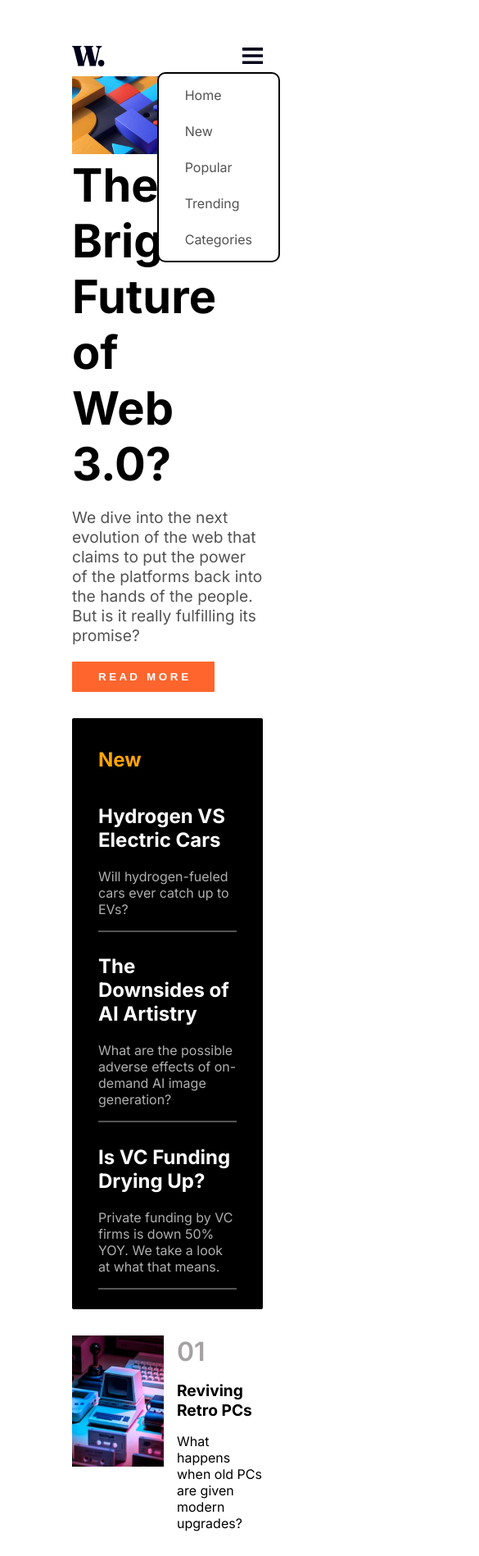
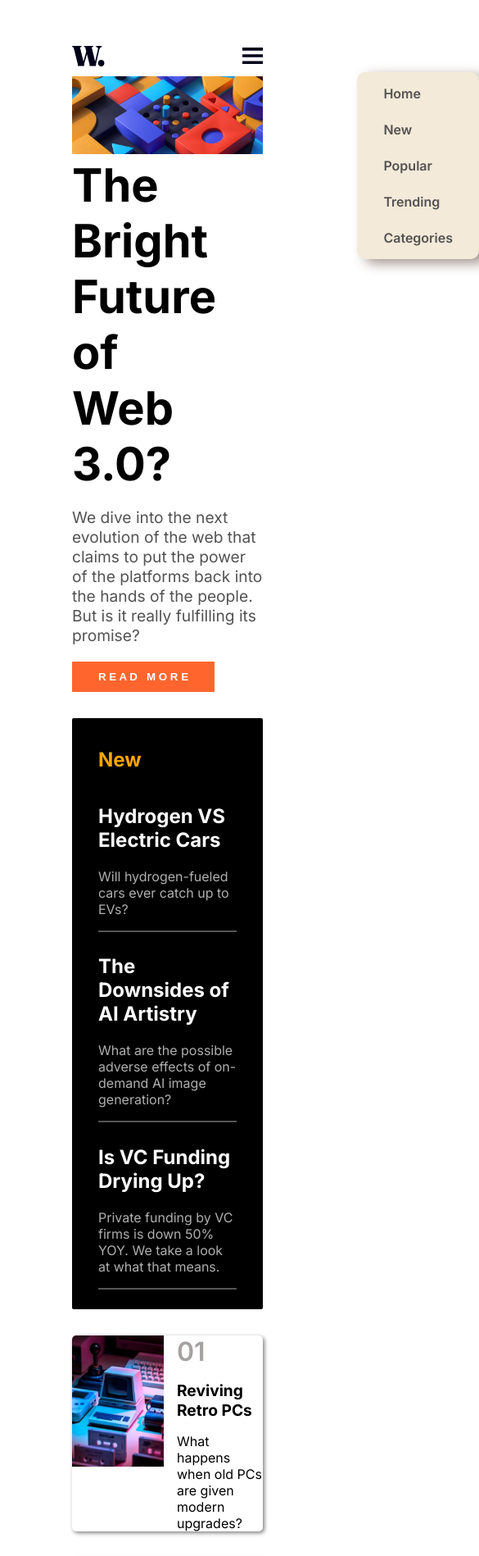
Before and after one commit to varunjvk/NewHomePage, a React (Vite) app in the folder my-app/: page / in a window 390 px wide. Shown: the top 1898 px of the page at 82% size, 585 px wide, since content can reach past the window. Built offline with nearby package versions, Linux system fonts and the light colour scheme.

Commit message:
Final Commit

```diff
--- a/my-app/src/Components/Cards/Cards.css
+++ b/my-app/src/Components/Cards/Cards.css
@@ -3,11 +3,16 @@
     margin-top: 2rem;
     justify-content: space-between;
     gap: 2rem;
+
 }
 
 .card{
     display: flex;
     gap: 1rem;
+    border-radius: 5px;
+    overflow: hidden;
+    box-shadow: 2px 2px 5px gray;
+    width: 100%;
 }
 
 .card img{
--- a/my-app/src/Components/Header/Header.css
+++ b/my-app/src/Components/Header/Header.css
@@ -20,3 +20,43 @@ a{
 a:hover{
     color: orange;
 }
+
+.menu{
+    display: none;
+}
+
+
+@media (max-width:1080px) {
+    .hero-container{
+        flex-wrap: wrap;
+    }
+
+    .menu{
+        display: block;
+        cursor: pointer;
+    }
+
+    .menu img{
+        transition: all 300ms ease-in-out;
+    }
+
+    .links ul{
+        display: flex;
+        flex-direction: column;
+        background-color: rgb(243, 234, 217);
+        padding: 1rem 2rem;
+        position: absolute;
+        right: 3rem;
+        top: 4.5rem;
+        font-weight: 600;
+        /* border: 3px solid rgba(193, 94, 19, 0.679); */
+        border-radius: 10px;
+        box-shadow: 10px 5px 15px rgb(162, 146, 139);
+        transition: all 150ms ease-in;
+    }
+
+    .hide ul{
+        right:-50%
+    }
+
+}
--- a/my-app/src/Components/Header/Header.jsx
+++ b/my-app/src/Components/Header/Header.jsx
@@ -14,7 +14,7 @@ const Header = () => {
         <div className="logo">
           <img src={Logo} width={40} alt="" />
         </div>
-        <div className={`links ${menuState ? 'hide':' ' }`}>
+        <div className={`links ${!menuState ? 'hide':' ' }`}>
           <ul>
             <li>
               <a href="#">Home</a>
--- a/my-app/src/Components/Hero/Hero.css
+++ b/my-app/src/Components/Hero/Hero.css
@@ -87,40 +87,3 @@ hr{
     color: orange;
     cursor: pointer;
 }
-
-.menu{
-    display: none;
-}
-
-
-@media (max-width:1080px) {
-    .hero-container{
-        flex-wrap: wrap;
-    }
-
-    .menu{
-        display: block;
-    }
-
-    .menu img{
-        transition: all 300ms ease-in-out;
-    }
-
-    .links ul{
-        display: flex;
-        flex-direction: column;
-        background-color: white;
-        padding: 1rem 2rem;
-        position: absolute;
-        right: 3rem;
-        top: 4.5rem;
-        border: 2px solid black;
-        border-radius: 10px;
-        transition: all 150ms ease-in;
-    }
-
-    .hide ul{
-        right:-50%
-    }
-
-}
```
